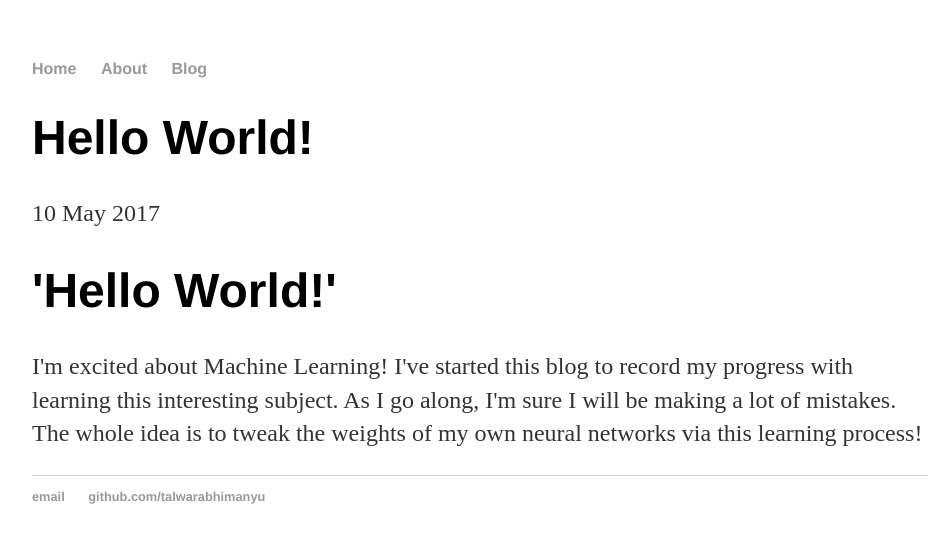
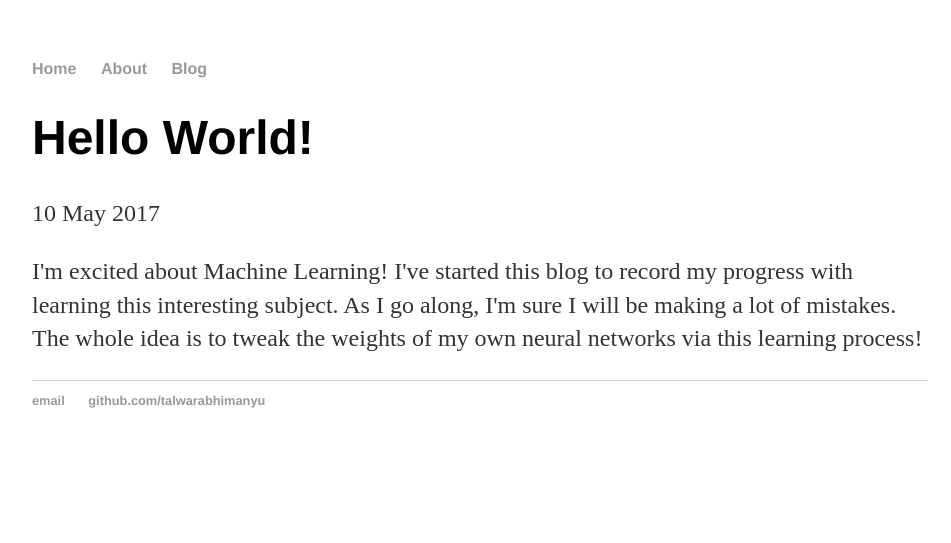
Before and after one commit to talwarabhimanyu/talwarabhimanyu.github.io, a Jekyll site: the page built from _posts/2017-05-10-Hello.html, in a window 1280 px wide. Shown: the top 543 px of the page, without its empty margins (160-1111 px from the left). Built offline with Jekyll 4.4.1, drawn with Linux system fonts in a browser that asks for light colours.

Commit message:
Small update

```diff
--- a/_posts/2017-05-10-Hello.html
+++ b/_posts/2017-05-10-Hello.html
@@ -4,6 +4,5 @@ title: Hello World!
 date: 2017-05-10
 ---
 	<body>
-		<h1>'Hello World!'</h1>
 		<p>I'm excited about Machine Learning! I've started this blog to record my progress with learning this interesting subject. As I go along, I'm sure I will be making a lot of mistakes. The whole idea is to tweak the weights of my own neural networks via this learning process!</p>
 	</body>
```
